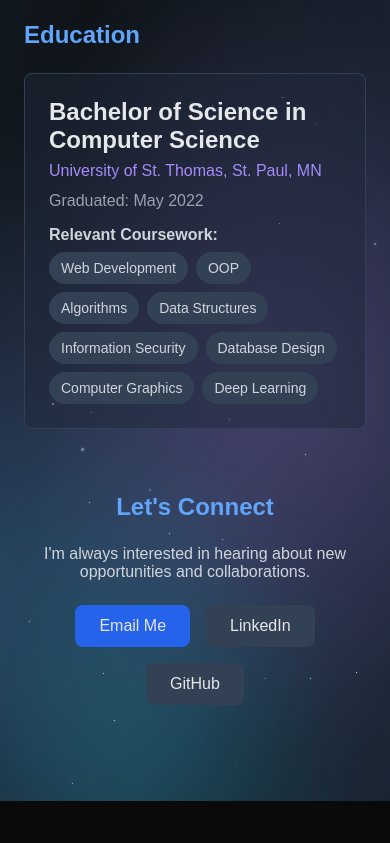
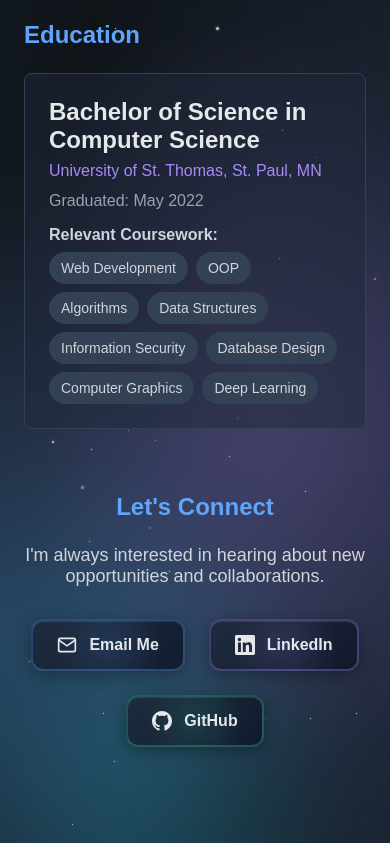
Before and after one commit to ZakNilsen/Zak-Website, a Next.js app: page /about in a window 390 px wide. Shown: the part 2607-3450 px from the top of the page. Before the commit the page ends 3408 px from the top, so only its background shows below. Built offline with nearby package versions, Linux system fonts and the light colour scheme.

Commit message:
update contact buttons- add cool effects

```diff
--- a/app/about/about.module.css
+++ b/app/about/about.module.css
@@ -287,35 +287,190 @@
 
 .contactText {
   color: #d1d5db;
-  margin-bottom: 1.5rem;
+  margin-bottom: 2rem;
+  font-size: 1.125rem;
 }
 
 .contactButtons {
   display: flex;
   flex-wrap: wrap;
   justify-content: center;
-  gap: 1rem;
+  gap: 1.5rem;
 }
 
 .contactButton {
-  padding: 0.75rem 1.5rem;
-  background: #2563eb;
-  border-radius: 0.5rem;
-  transition: background 0.3s;
+  position: relative;
+  display: flex;
+  align-items: center;
+  gap: 0.75rem;
+  padding: 1rem 2rem;
+  font-size: 1.125rem;
+  font-weight: 600;
+  background:
+    radial-gradient(circle at 50% 50%, rgba(96, 165, 250, 0.15), transparent 70%),
+    linear-gradient(135deg, rgba(30, 41, 59, 0.9), rgba(15, 23, 42, 0.9));
+  border: 2px solid rgba(96, 165, 250, 0.3);
+  border-radius: 0.75rem;
+  transition: all 0.3s ease;
   text-decoration: none;
   color: #e5e7eb;
+  overflow: hidden;
+  box-shadow:
+    0 4px 15px rgba(0, 0, 0, 0.3),
+    inset 0 1px 0 rgba(255, 255, 255, 0.1);
+}
+
+/* Cosmic starry background animation */
+.contactButton::before {
+  content: '';
+  position: absolute;
+  top: 0;
+  left: 0;
+  right: 0;
+  bottom: 0;
+  background:
+    radial-gradient(circle at 20% 30%, rgba(255, 255, 255, 0.1) 1px, transparent 1px),
+    radial-gradient(circle at 80% 70%, rgba(255, 255, 255, 0.1) 1px, transparent 1px),
+    radial-gradient(circle at 40% 80%, rgba(255, 255, 255, 0.08) 1px, transparent 1px),
+    radial-gradient(circle at 60% 20%, rgba(255, 255, 255, 0.12) 1px, transparent 1px),
+    radial-gradient(circle at 90% 50%, rgba(255, 255, 255, 0.1) 1px, transparent 1px);
+  background-size: 100% 100%;
+  opacity: 0;
+  transition: opacity 0.3s ease;
+  pointer-events: none;
+  z-index: 0;
+}
+
+.contactButton:hover::before {
+  opacity: 1;
+  animation: twinkleButtons 3s ease-in-out infinite;
+}
+
+@keyframes twinkleButtons {
+  0%, 100% { opacity: 0.8; }
+  50% { opacity: 1; }
 }
 
 .contactButton:hover {
-  background: #1d4ed8;
+  transform: translateY(-4px) scale(1.05);
+  border-color: rgba(96, 165, 250, 0.6);
+  box-shadow:
+    0 8px 25px rgba(96, 165, 250, 0.3),
+    0 0 20px rgba(96, 165, 250, 0.2),
+    inset 0 1px 0 rgba(255, 255, 255, 0.2);
+  background:
+    radial-gradient(circle at 50% 50%, rgba(96, 165, 250, 0.25), transparent 70%),
+    linear-gradient(135deg, rgba(30, 41, 59, 0.95), rgba(15, 23, 42, 0.95));
 }
 
-.contactButton:not(:first-child) {
-  background: #334155;
+.contactButton:active {
+  transform: translateY(-2px) scale(1.02);
 }
 
-.contactButton:not(:first-child):hover {
-  background: #475569;
+.buttonIcon {
+  width: 1.5rem;
+  height: 1.5rem;
+  position: relative;
+  z-index: 1;
+  flex-shrink: 0;
+}
+
+.contactButton span {
+  position: relative;
+  z-index: 1;
+}
+
+/* Particle system */
+.contactButton {
+  position: relative;
+  overflow: visible;
+}
+
+.particle {
+  position: absolute;
+  width: 4px;
+  height: 4px;
+  background: radial-gradient(circle, rgba(96, 165, 250, 1), rgba(167, 139, 250, 0.8));
+  border-radius: 50%;
+  pointer-events: none;
+  animation: particleFloat 1s ease-out forwards;
+  box-shadow: 0 0 6px rgba(96, 165, 250, 0.8);
+  z-index: 10;
+}
+
+@keyframes particleFloat {
+  0% {
+    transform: translate(0, 0) scale(1);
+    opacity: 1;
+  }
+  70% {
+    opacity: 0.6;
+  }
+  100% {
+    transform: translate(var(--offset-x), var(--offset-y)) scale(0);
+    opacity: 0;
+  }
+}
+
+/* LinkedIn button - different shade */
+.contactButton:nth-child(2) {
+  background:
+    radial-gradient(circle at 50% 50%, rgba(167, 139, 250, 0.15), transparent 70%),
+    linear-gradient(135deg, rgba(30, 41, 59, 0.9), rgba(15, 23, 42, 0.9));
+  border-color: rgba(167, 139, 250, 0.3);
+}
+
+.contactButton:nth-child(2):hover {
+  border-color: rgba(167, 139, 250, 0.6);
+  box-shadow:
+    0 8px 25px rgba(167, 139, 250, 0.3),
+    0 0 20px rgba(167, 139, 250, 0.2),
+    inset 0 1px 0 rgba(255, 255, 255, 0.2);
+  background:
+    radial-gradient(circle at 50% 50%, rgba(167, 139, 250, 0.25), transparent 70%),
+    linear-gradient(135deg, rgba(30, 41, 59, 0.95), rgba(15, 23, 42, 0.95));
+}
+
+.contactButton:nth-child(2) .particle {
+  background: radial-gradient(circle, rgba(167, 139, 250, 1), rgba(96, 165, 250, 0.8));
+  box-shadow: 0 0 6px rgba(167, 139, 250, 0.8);
+}
+
+/* GitHub button - darker shade */
+.contactButton:nth-child(3) {
+  background:
+    radial-gradient(circle at 50% 50%, rgba(52, 211, 153, 0.15), transparent 70%),
+    linear-gradient(135deg, rgba(30, 41, 59, 0.9), rgba(15, 23, 42, 0.9));
+  border-color: rgba(52, 211, 153, 0.3);
+}
+
+.contactButton:nth-child(3):hover {
+  border-color: rgba(52, 211, 153, 0.6);
+  box-shadow:
+    0 8px 25px rgba(52, 211, 153, 0.3),
+    0 0 20px rgba(52, 211, 153, 0.2),
+    inset 0 1px 0 rgba(255, 255, 255, 0.2);
+  background:
+    radial-gradient(circle at 50% 50%, rgba(52, 211, 153, 0.25), transparent 70%),
+    linear-gradient(135deg, rgba(30, 41, 59, 0.95), rgba(15, 23, 42, 0.95));
+}
+
+.contactButton:nth-child(3) .particle {
+  background: radial-gradient(circle, rgba(52, 211, 153, 1), rgba(96, 165, 250, 0.8));
+  box-shadow: 0 0 6px rgba(52, 211, 153, 0.8);
+}
+
+/* Responsive adjustments for contact buttons */
+@media (max-width: 768px) {
+  .contactButton {
+    padding: 0.875rem 1.5rem;
+    font-size: 1rem;
+  }
+
+  .buttonIcon {
+    width: 1.25rem;
+    height: 1.25rem;
+  }
 }
 
 /* Responsive Mobile Adjustments */
--- a/app/about/page.tsx
+++ b/app/about/page.tsx
@@ -1,20 +1,20 @@
 "use client";
 import styles from "./about.module.css";
 import { makeRNG } from "../utility/utility";
+import { useState, useRef } from "react";
 
 export default function About() {
-
   const stars = (() => {
-    const rng = makeRNG(20010418); // fixed seed for consistent SSR + client
+    const rng = makeRNG(20010418);
     const starCount = 100;
 
     return Array.from({ length: starCount }, (_, i) => {
-      const left = rng() * 100; // 0-100%
-      const top = rng() * 100; // 0-100%
+      const left = rng() * 100;
+      const top = rng() * 100;
       const sizeRand = rng();
-      const size = sizeRand < 0.7 ? 1 : sizeRand < 0.9 ? 2 : 3; // mostly 1px, some 2px, rare 3px
-      const animDelay = rng() * 8; // 0-8s
-      const animDuration = 3 + rng() * 5; // 3-8s
+      const size = sizeRand < 0.7 ? 1 : sizeRand < 0.9 ? 2 : 3; // 70% small, 20% medium, 10% large
+      const animDelay = rng() * 8; // 0–8s
+      const animDuration = 3 + rng() * 5; // 3–8s
 
       const style = {
         "--star-left": `${left}%`,
@@ -27,6 +27,52 @@ export default function About() {
       return <div key={i} className={styles.star} style={style}></div>;
     });
   })();
+
+  // Particle state - tracks active particles
+  const [particles, setParticles] = useState<Array<{
+    id: number;
+    x: number;
+    y: number;
+    offsetX: number;
+    offsetY: number;
+    buttonIndex: number;
+  }>>([]);
+
+  // Ref to generate unique particle IDs
+  const particleIdRef = useRef(0);
+
+  const handleButtonHover = (e: React.MouseEvent<HTMLAnchorElement>, buttonIndex: number) => {
+    const rect = e.currentTarget.getBoundingClientRect();
+    const x = e.clientX - rect.left;
+    const y = e.clientY - rect.top;
+
+    // Use deterministic RNG seeded with current timestamp + button index
+    const rng = makeRNG(Date.now() + buttonIndex);
+
+    // Create 6 particles with deterministic randomness
+    const newParticles = Array.from({ length: 6 }, () => {
+      const offsetX = (rng() - 0.5) * 60; // -30 to +30
+      const offsetY = -40 - rng() * 30; // -40 to -70
+
+      const newId = particleIdRef.current++;
+
+      return {
+        id: newId,
+        x,
+        y,
+        offsetX,
+        offsetY,
+        buttonIndex,
+      };
+    });
+
+    setParticles(prev => [...prev, ...newParticles]);
+
+    // Remove particles after animation completes
+    setTimeout(() => {
+      setParticles(prev => prev.filter(p => !newParticles.find(np => np.id === p.id)));
+    }, 1000);
+  };
 
   return (
     <div className={styles.aboutContainer}>
@@ -176,24 +222,76 @@ export default function About() {
             I'm always interested in hearing about new opportunities and collaborations.
           </p>
           <div className={styles.contactButtons}>
-            <a href="mailto:zakarynilsen@gmail.com" className={styles.contactButton}>
-              Email Me
+            <a
+              href="mailto:zakarynilsen@gmail.com"
+              className={styles.contactButton}
+              onMouseMove={(e) => handleButtonHover(e, 0)}
+            >
+              <svg className={styles.buttonIcon} viewBox="0 0 24 24" fill="none" stroke="currentColor" strokeWidth="2">
+                <path d="M4 4h16c1.1 0 2 .9 2 2v12c0 1.1-.9 2-2 2H4c-1.1 0-2-.9-2-2V6c0-1.1.9-2 2-2z"/>
+                <polyline points="22,6 12,13 2,6"/>
+              </svg>
+              <span>Email Me</span>
+              {particles.filter(p => p.buttonIndex === 0).map(p => (
+                <div
+                  key={p.id}
+                  className={styles.particle}
+                  style={{
+                    left: `${p.x}px`,
+                    top: `${p.y}px`,
+                    '--offset-x': `${p.offsetX}px`,
+                    '--offset-y': `${p.offsetY}px`,
+                  } as React.CSSProperties}
+                />
+              ))}
             </a>
             <a
               href="https://linkedin.com/in/zakary-nilsen"
               target="_blank"
               rel="noopener noreferrer"
               className={styles.contactButton}
+              onMouseMove={(e) => handleButtonHover(e, 1)}
             >
-              LinkedIn
+              <svg className={styles.buttonIcon} viewBox="0 0 24 24" fill="currentColor">
+                <path d="M20.447 20.452h-3.554v-5.569c0-1.328-.027-3.037-1.852-3.037-1.853 0-2.136 1.445-2.136 2.939v5.667H9.351V9h3.414v1.561h.046c.477-.9 1.637-1.85 3.37-1.85 3.601 0 4.267 2.37 4.267 5.455v6.286zM5.337 7.433c-1.144 0-2.063-.926-2.063-2.065 0-1.138.92-2.063 2.063-2.063 1.14 0 2.064.925 2.064 2.063 0 1.139-.925 2.065-2.064 2.065zm1.782 13.019H3.555V9h3.564v11.452zM22.225 0H1.771C.792 0 0 .774 0 1.729v20.542C0 23.227.792 24 1.771 24h20.451C23.2 24 24 23.227 24 22.271V1.729C24 .774 23.2 0 22.222 0h.003z"/>
+              </svg>
+              <span>LinkedIn</span>
+              {particles.filter(p => p.buttonIndex === 1).map(p => (
+                <div
+                  key={p.id}
+                  className={styles.particle}
+                  style={{
+                    left: `${p.x}px`,
+                    top: `${p.y}px`,
+                    '--offset-x': `${p.offsetX}px`,
+                    '--offset-y': `${p.offsetY}px`,
+                  } as React.CSSProperties}
+                />
+              ))}
             </a>
             <a
               href="https://github.com/ZakNilsen"
               target="_blank"
               rel="noopener noreferrer"
               className={styles.contactButton}
+              onMouseMove={(e) => handleButtonHover(e, 2)}
             >
-              GitHub
+              <svg className={styles.buttonIcon} viewBox="0 0 24 24" fill="currentColor">
+                <path d="M12 0c-6.626 0-12 5.373-12 12 0 5.302 3.438 9.8 8.207 11.387.599.111.793-.261.793-.577v-2.234c-3.338.726-4.033-1.416-4.033-1.416-.546-1.387-1.333-1.756-1.333-1.756-1.089-.745.083-.729.083-.729 1.205.084 1.839 1.237 1.839 1.237 1.07 1.834 2.807 1.304 3.492.997.107-.775.418-1.305.762-1.604-2.665-.305-5.467-1.334-5.467-5.931 0-1.311.469-2.381 1.236-3.221-.124-.303-.535-1.524.117-3.176 0 0 1.008-.322 3.301 1.23.957-.266 1.983-.399 3.003-.404 1.02.005 2.047.138 3.006.404 2.291-1.552 3.297-1.23 3.297-1.23.653 1.653.242 2.874.118 3.176.77.84 1.235 1.911 1.235 3.221 0 4.609-2.807 5.624-5.479 5.921.43.372.823 1.102.823 2.222v3.293c0 .319.192.694.801.576 4.765-1.589 8.199-6.086 8.199-11.386 0-6.627-5.373-12-12-12z"/>
+              </svg>
+              <span>GitHub</span>
+              {particles.filter(p => p.buttonIndex === 2).map(p => (
+                <div
+                  key={p.id}
+                  className={styles.particle}
+                  style={{
+                    left: `${p.x}px`,
+                    top: `${p.y}px`,
+                    '--offset-x': `${p.offsetX}px`,
+                    '--offset-y': `${p.offsetY}px`,
+                  } as React.CSSProperties}
+                />
+              ))}
             </a>
           </div>
         </section>
--- a/app/home/page.tsx
+++ b/app/home/page.tsx
@@ -1,5 +1,3 @@
-"use client";
-
 import styles from "./home.module.css";
 import { useMobile } from "../mobile/mobileContext";
 import { makeRNG } from "../utility/utility";
```
